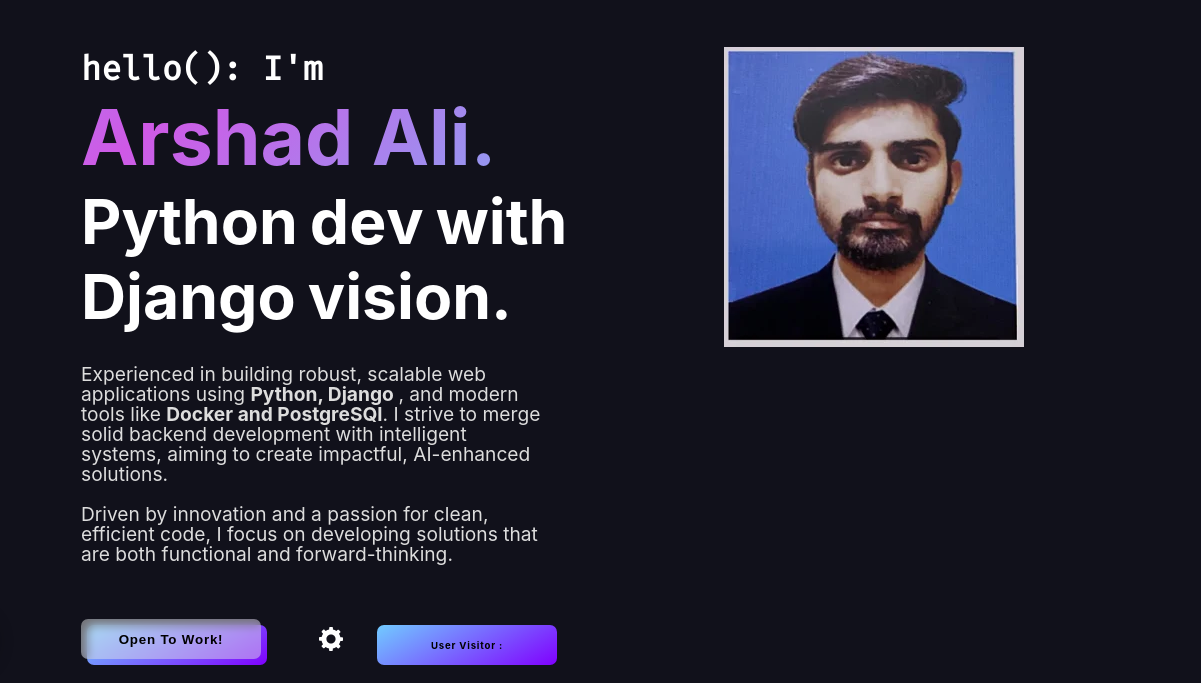
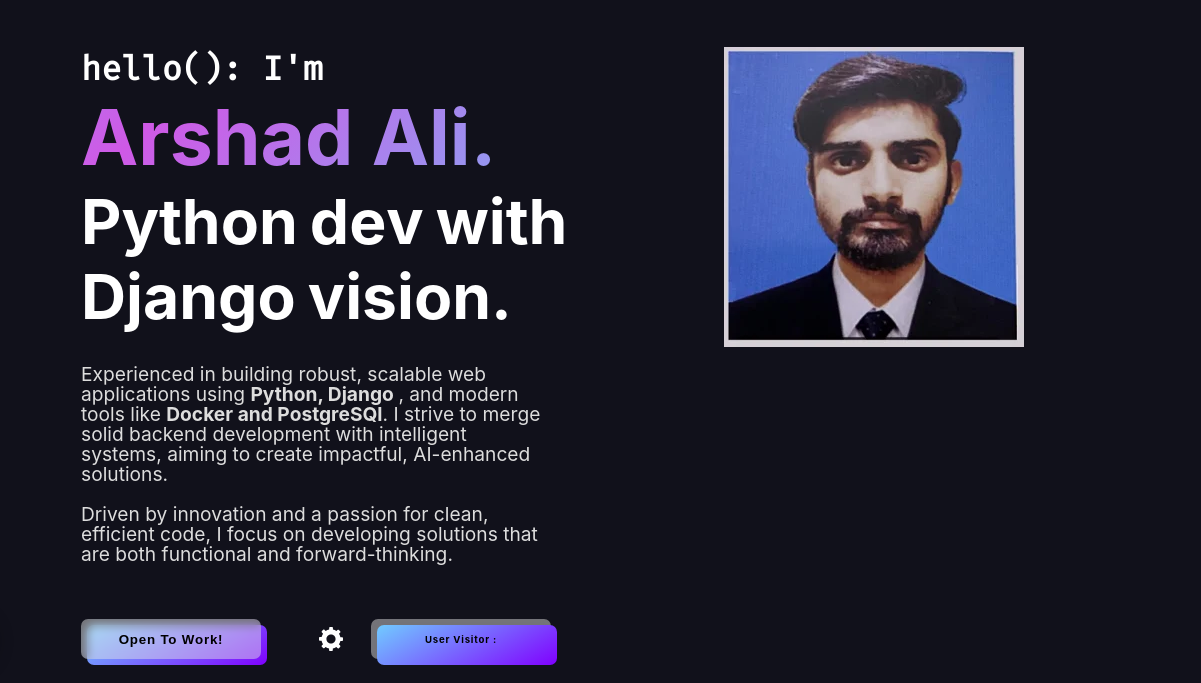
Before and after one commit to arsk92111/Portfolio, a website: page index.html in a window 1280 px wide. Shown: the part 117-800 px from the top of the page, 79-1280 px from the left. Drawn offline with nearby package versions, Linux system fonts and the light colour scheme; no server answers; a web font is replaced by a local one.

Commit message:
changes
changes

```diff
--- a/index.html
+++ b/index.html
@@ -239,9 +239,9 @@
                   class="needtobeinvert"></label>
               </div>
             </div>
-              <h4 class="letsTalkBtn">
-            <p class="letsTalkBtn-text letsTalkBtn-BG">User Visitor :<span id="user_count"></span> </p>
-          </h4>
+              <a class="letsTalkBtn">
+                <p class="letsTalkBtn-text ">User Visitor :<span id="user_count" class="letsTalkBtn-BG"></span> </p>
+              </a>
             <!-- setting div ends -->
           </div>
 
```
